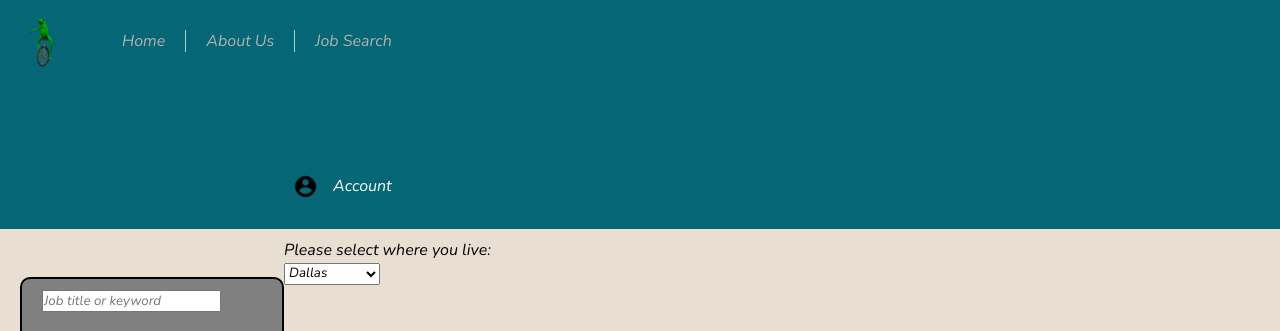
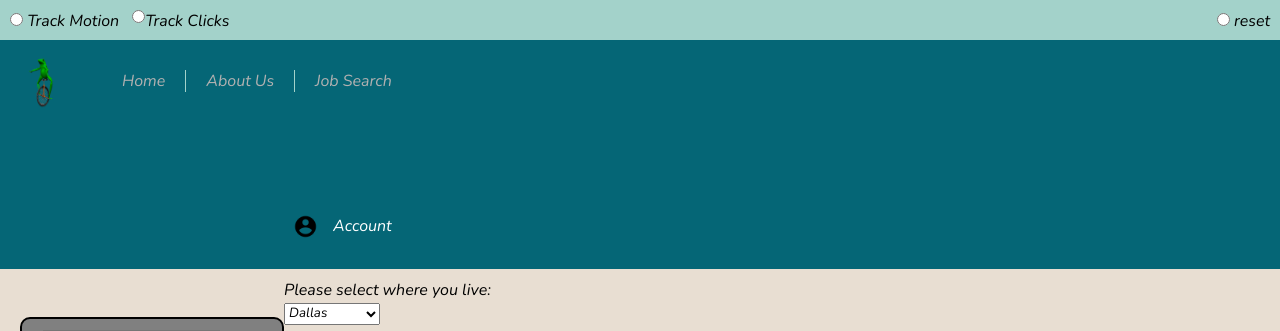
Before and after one commit to pedrovfigueiredo/WebsiteTrackingTool, a Flask app: page / in a window 1280 px wide. Shown: the top 331 px of the page. Run offline with Flask 2, Linux system fonts and the light colour scheme; some libraries are stand-ins or nearby versions.

Commit message:
Update template.html

```diff
--- a/HowdyHack_Website/templates/template.html
+++ b/HowdyHack_Website/templates/template.html
@@ -8,6 +8,24 @@
     <link href="https://fonts.googleapis.com/css2?family=Nunito:ital,wght@1,300&display=swap" rel="stylesheet">
     <link rel="icon" href="{{ url_for('static', filename='imgs/HeatHeader.png')}}">
   <body>
+    <div class="tabHeader">
+      <div class="checkboxActivate">
+        <div class="radioBox">
+          <div class="motionBox">
+            <input type="radio" id="motion" name="reset" value="motion">
+            <label for="motion" style:"display: inline">Track Motion</label><br>
+          </div>
+          <div class="clickBox">
+            <input type="radio" id="clicks" name="reset" value="clicks">
+            <label for="clicks" style:"display: inline">Track Clicks</label><br>
+          </div>
+        </div>
+        <div class="reset">
+          <input type="radio" id="reset" name="reset" value="reset">
+          <label for="reset"> reset</label><br>
+        </div>
+      </div>
+    </div>
     <div class="header-main">
       <div class="menu">
         <ul>
```
